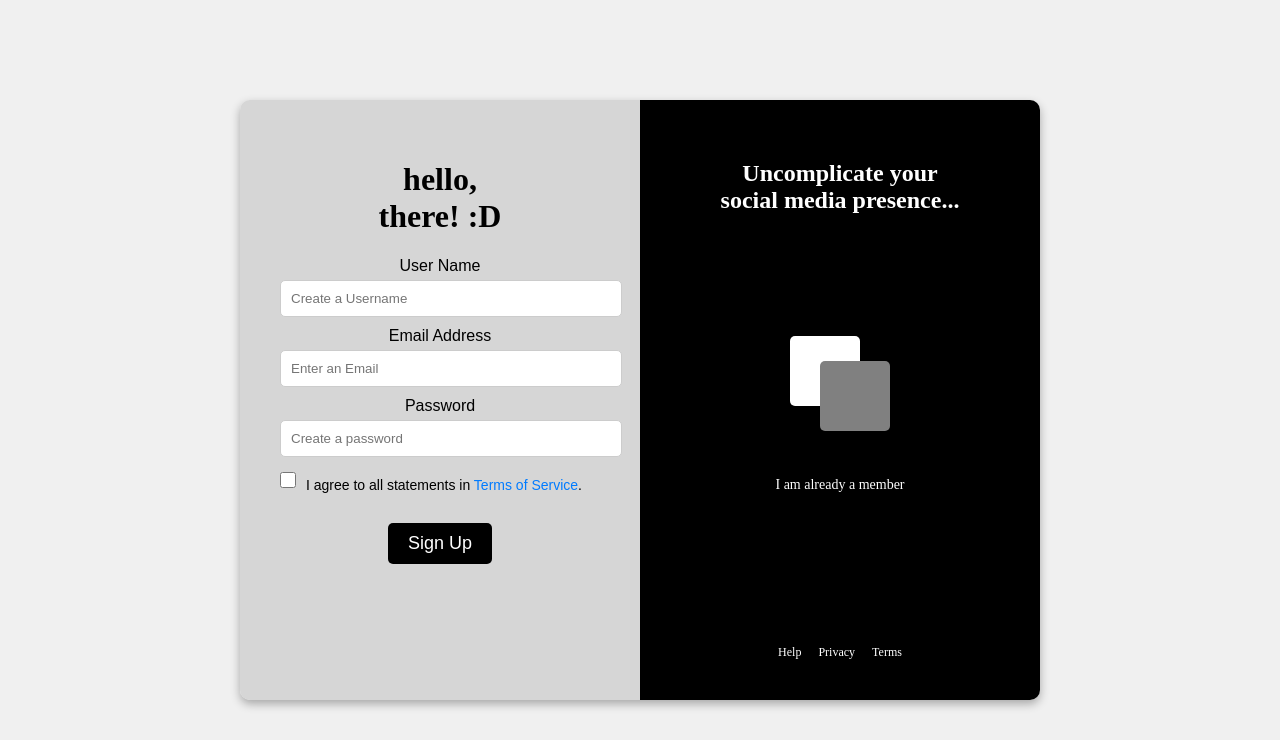
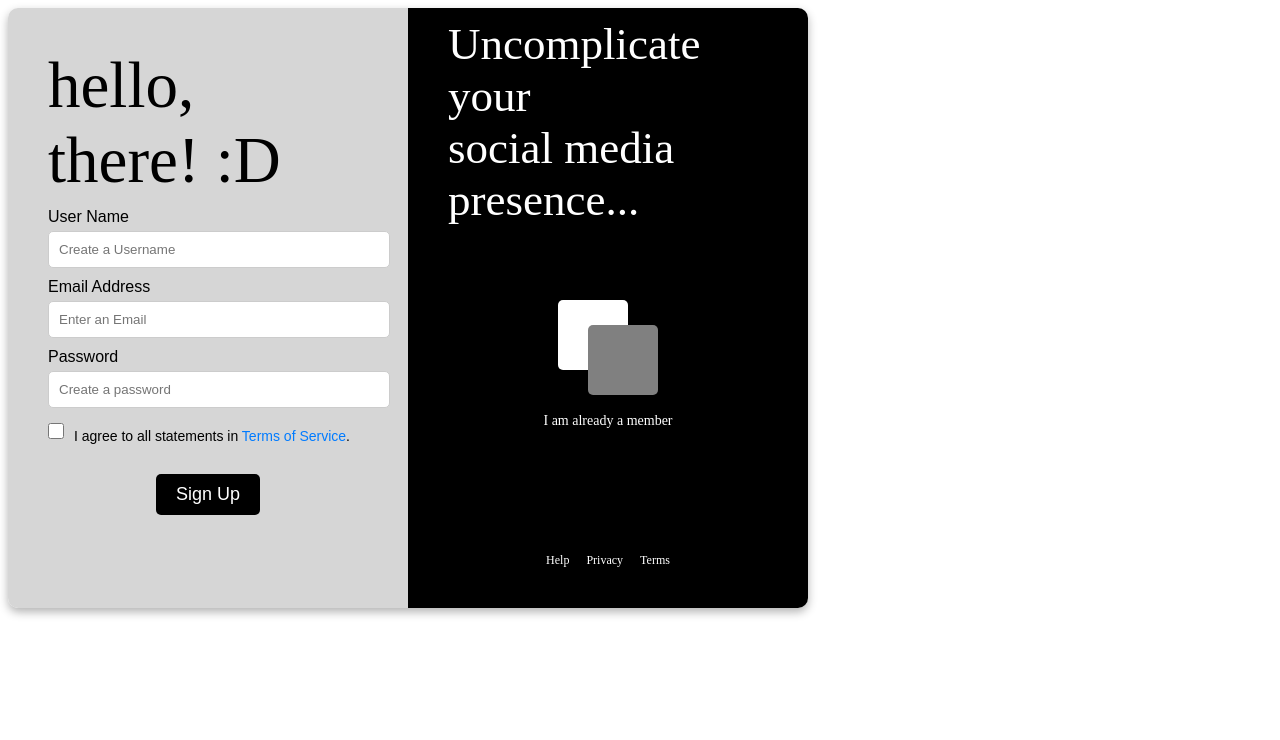
Before and after one commit to CoderIsNowAviable/scheuler, a FastAPI app: page /register in a window 1280 px wide. Shown: the top 740 px of the page. Run offline with FastAPI, Linux system fonts and the light colour scheme.

Commit message:
register.css update

```diff
--- a/static/css/registerr.css
+++ b/static/css/registerr.css
@@ -1,3 +1,4 @@
+Jenish Sahukhal
 /* General styles */
 body {
     margin: 0;
@@ -47,6 +48,25 @@ body {
 .info-section a:hover {
     color: #ccc;
 }
+
+h1 { /*targets the Hello There text*/
+    margin-top: 0px;
+    font-family: Coolvetica;
+    font-size: 65px;
+    font-weight: 500;
+    margin-bottom: 0px;
+    text-align: left;
+}
+
+h2 { /*targets the info text*/
+    font-size: 45px;
+    font-family: Coolvetica;
+    font-weight: 100;
+    margin: 0;
+    margin-top: -30px;
+    text-align: left;
+}
+
 
 .graphics {
     position: relative;
@@ -149,6 +169,7 @@ label {
     font-family: Coolvetica, sans-serif;
     margin-top: 10px;
     display: block;
+    text-align: left;
 }
 
 .button {
```
